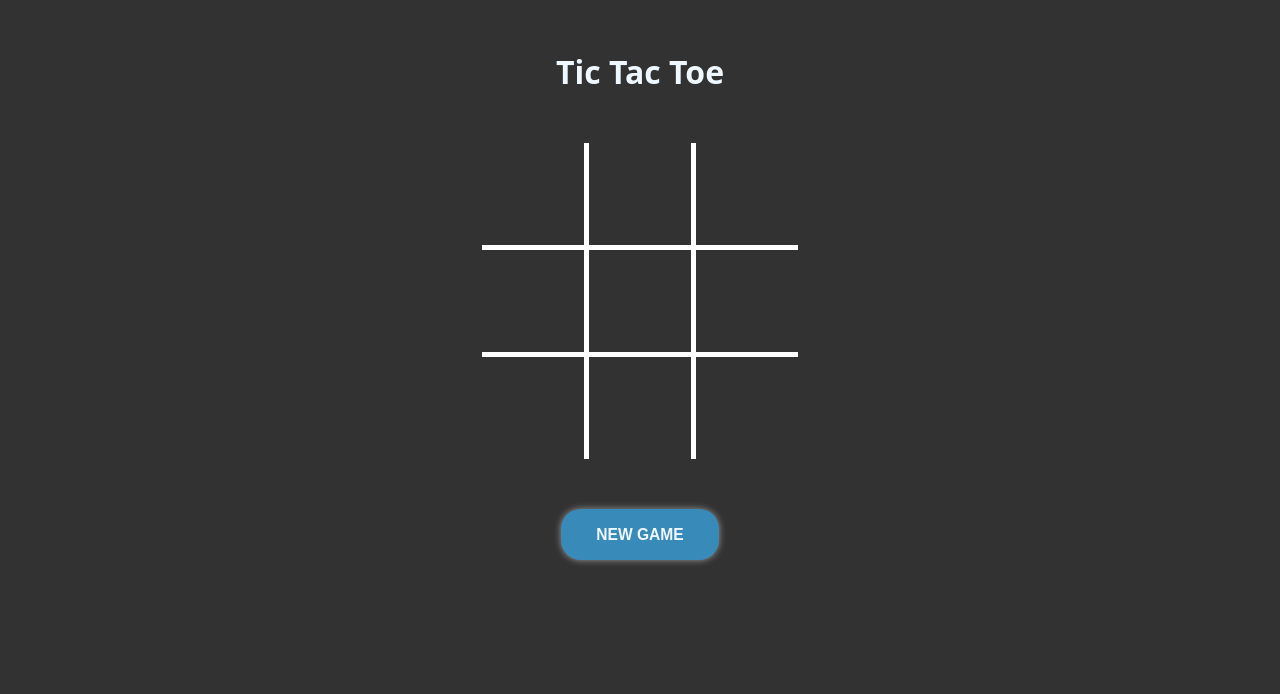
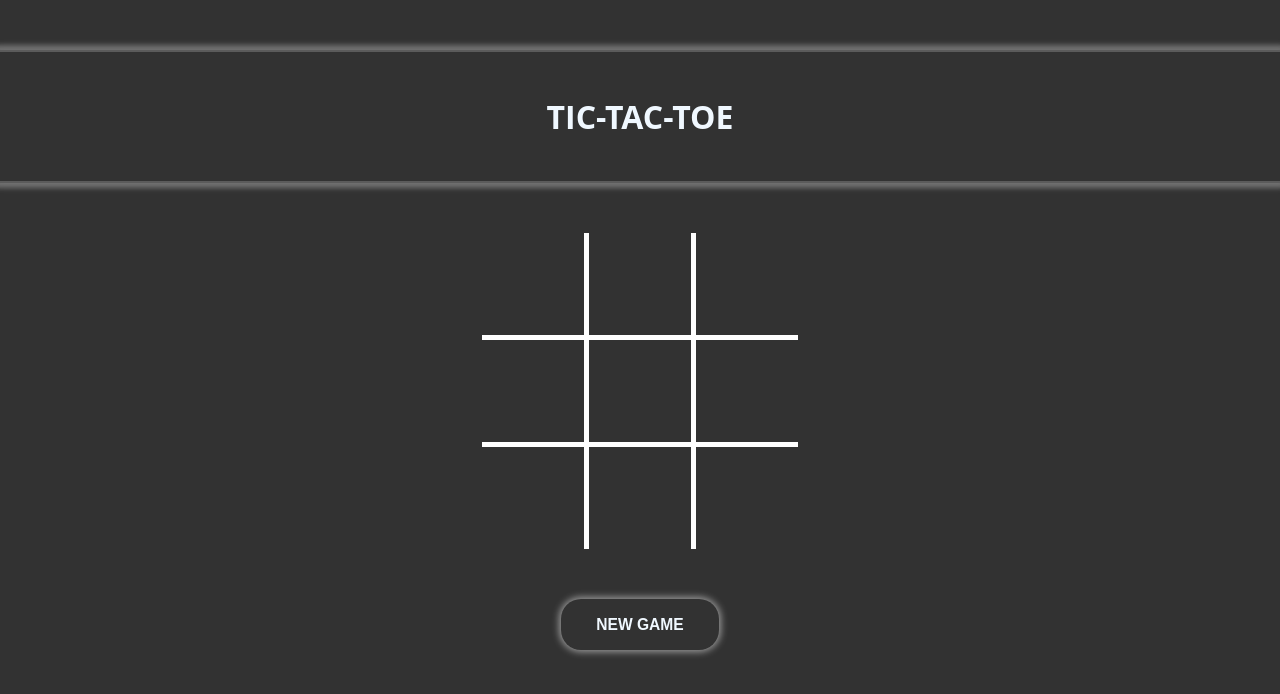
Before and after one commit to SergejSchreiber/tic-tac-toe, a plain HTML site: page index.html in a window 1280 px wide. Drawn offline with Linux system fonts and the light colour scheme.

Commit message:
changed design

```diff
--- a/index.html
+++ b/index.html
@@ -9,7 +9,7 @@
     <link rel="stylesheet" href="style.css">
 </head>
 <body onload="init()">
-    <h1 class="mt-50">Tic Tac Toe</h1>
+    <h1 class="mt-50"><br>TIC-TAC-TOE<br><br></h1>
     <div id="content" class="mt-50"></div>
 
     <div class="center mt-50">
--- a/style.css
+++ b/style.css
@@ -9,7 +9,11 @@ h1 {
   display: flex;
   justify-content: center;
   align-items: center;
+  border-top: 2px solid rgba(255, 255, 255, 0.2);
+  border-bottom: 2px solid rgba(255, 255, 255, 0.2);
+  box-shadow: 0 0 5px 5px rgba(255, 255, 255, 0.3);
 }
+
 
 #content {
   display: flex;
@@ -63,11 +67,11 @@ table tr:last-child td {
 }
 
 button {
-    background-color: rgb(56, 138, 185);
+    background-color: rgba(56, 138, 185, 0);
     padding: 1px 35px;
     border-radius: 20px;
     border: none;
-    box-shadow: 0px 0px 7px rgba(255, 255, 255, 0.5);
+    box-shadow: 0px 0px 7px 2px rgba(255, 255, 255, 0.5);
     color: aliceblue;
 }
 
```
